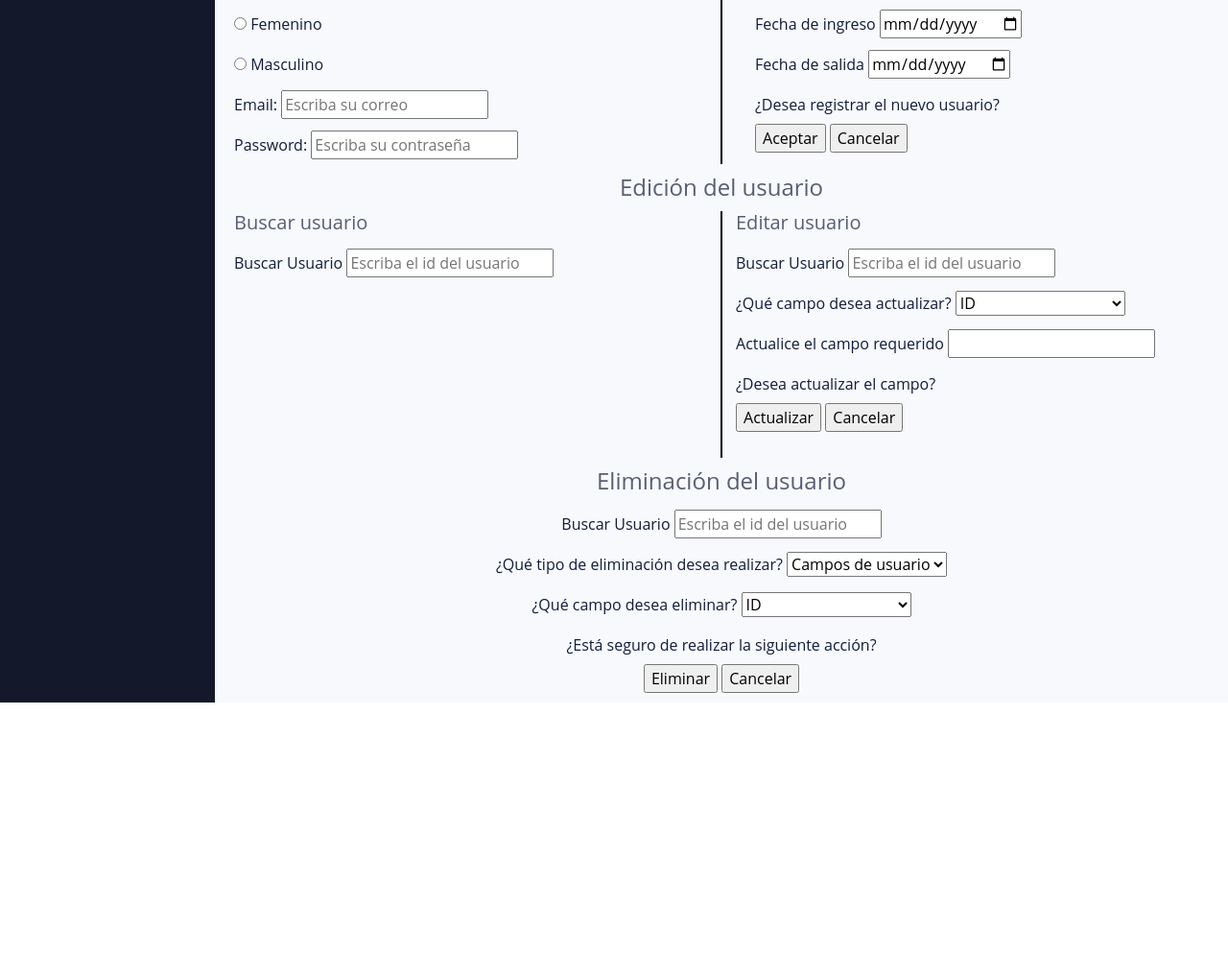
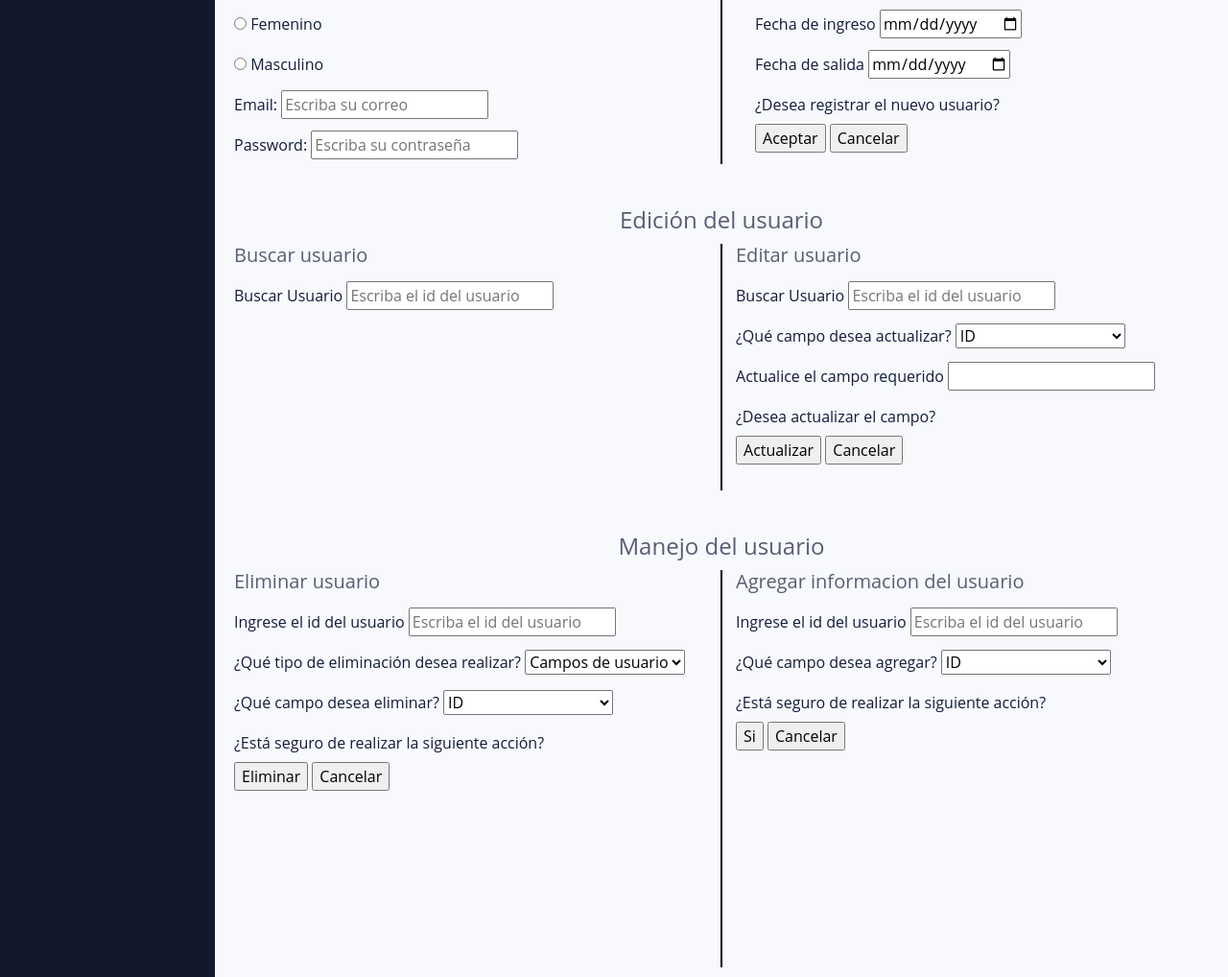
Before and after one commit to cedafiso/petropolis, a Flask app: page /dashboard in a window 1280 px wide. Shown: the part 387-1405 px from the top of the page at 96% size. Before the commit the page ends 1119 px from the top, so only its background shows below. Run offline with Flask 2, Linux system fonts and the light colour scheme; some libraries are stand-ins or nearby versions.

Commit message:
Sección de agregar información
Hice una modificación para añadir otra función para agregar información.

```diff
--- a/static/css/style.css
+++ b/static/css/style.css
@@ -337,5 +337,8 @@ th {
       margin-bottom: 210px;
   }
   .eliminar_user{
-      text-align: center;
+    margin-bottom: 210px;
   }
+  .agregar_info{
+    margin-top: 200px;
+  }
--- a/templates/Dashboard/dashboard.html
+++ b/templates/Dashboard/dashboard.html
@@ -128,6 +128,7 @@
           </div>
 
           <div class="user_creation">
+
             <h4>Registro de usuario</h4>
             <div class="columna">
               <h5>Datos personales</h5>
@@ -200,7 +201,7 @@
               <input type="button" name="Aceptar" id="Aceptar" value="Cancelar">
             </div>
             </div>
-
+            <br/>
           </div>
           <div class="user_creation">
             <h4>Edición del usuario</h4>
@@ -211,8 +212,8 @@
               <input type="text" name="Buscar" id="Buscar"
               placeholder="Escriba el id del usuario">
               <br/>
+              </div>
 
-              </div>
               <h5>Editar usuario</h5>
               <label for="Buscar_user">Buscar Usuario</label>
               <input type="text" name="Buscar_user" id="Buscar_user"
@@ -239,13 +240,15 @@
               <label>¿Desea actualizar el campo?</label> <br/>
               <input type="button" name="Actualizar" id="Actualizar" value="Actualizar">
               <input type="button" name="Cancelar" id="Cancelar" value="Cancelar">
-
             </div>
           </div>
+<br/>
           <div class="user_creation">
-            <h4>Eliminación del usuario</h4>
+            <h4>Manejo del usuario</h4>
+            <div class="columna">
                 <div class="eliminar_user">
-              <label for="Buscar_user">Buscar Usuario</label>
+                  <h5>Eliminar usuario</h5>
+                  <label for="Buscar_user">Ingrese el id del usuario</label>
                   <input type="text" name="Buscar_user" id="Buscar_user"
                   placeholder="Escriba el id del usuario"> <br/>
 
@@ -273,6 +276,34 @@
                   <label>¿Está seguro de realizar la siguiente acción?</label> <br/>
                   <input type="button" name="Eliminar" id="Eliminar" value="Eliminar">
                   <input type="button" name="Cancelar" id="Cancelar" value="Cancelar">
+
+                  <div class="agregar_info">
+                    <h5>Agregar informacion del usuario</h5>
+                    <label for="agregar_info">Ingrese el id del usuario</label>
+                    <input type="text" name="agregar_info" id="agregar_info"
+                    placeholder="Escriba el id del usuario">
+
+                      <label for="Agregar">¿Qué campo desea agregar?</label>
+                      <select name="Editar" id="Editar">
+                      <option value="ID">ID</option>
+                      <option value="Nombres">Nombres</option>
+                      <option value="Email">Email</option>
+                      <option value="Password">Password</option>
+                      <option value="Fecha de nacimiento">Fecha de nacimiento</option>
+                      <option value="Género">Género</option>
+                      <option value="Dependencia">Dependencia</option>
+                      <option value="Salario">Salario</option>
+                      <option value="Tipo de contrato">Tipo de contrato</option>
+                      <option value="Cargo">Cargo</option>
+                      <option value="Fecha de ingreso">Fecha de ingreso</option>
+                      <option value="Fecha de salida">Fecha de salida</option>
+                    </select> <br>
+                    <label>¿Está seguro de realizar la siguiente acción?</label> <br/>
+                  <input type="button" name="si" id="si" value="Si">
+                  <input type="button" name="Cancelar" id="Cancelar" value="Cancelar">
+                </div>
+              </div>
+            </div>
             </div>
           </div>
 
```
Lines whose indentation alone changed are shown as unchanged.
